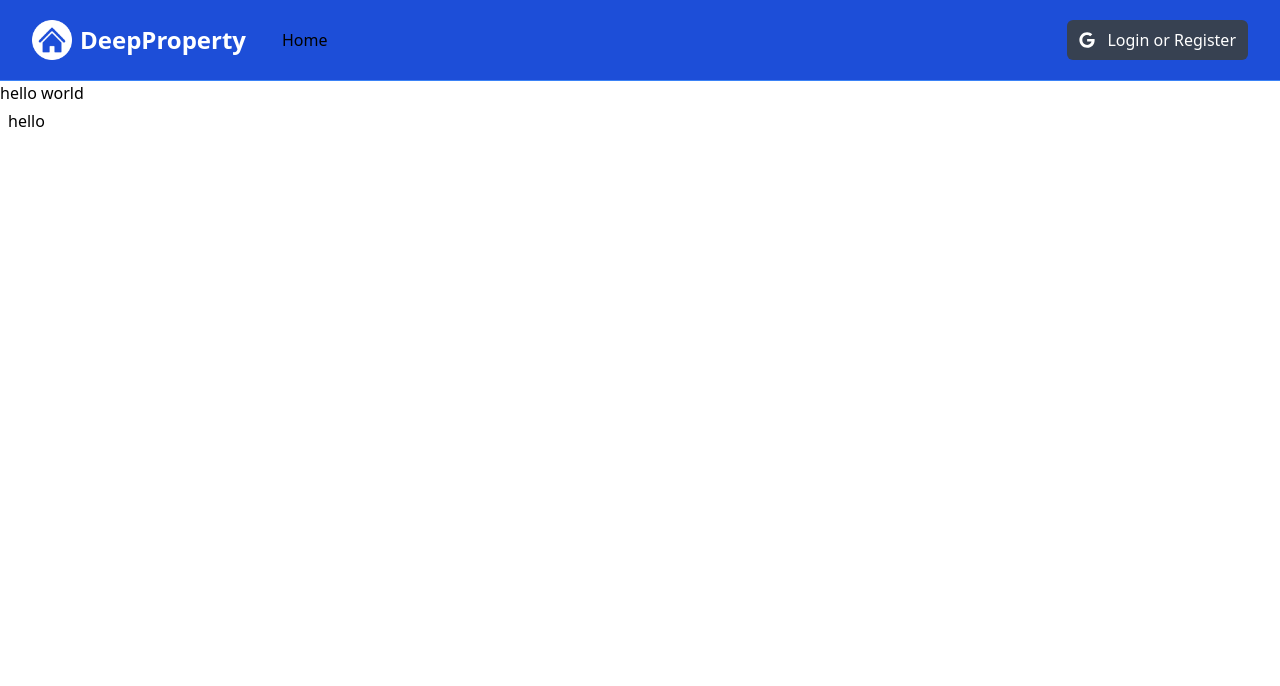
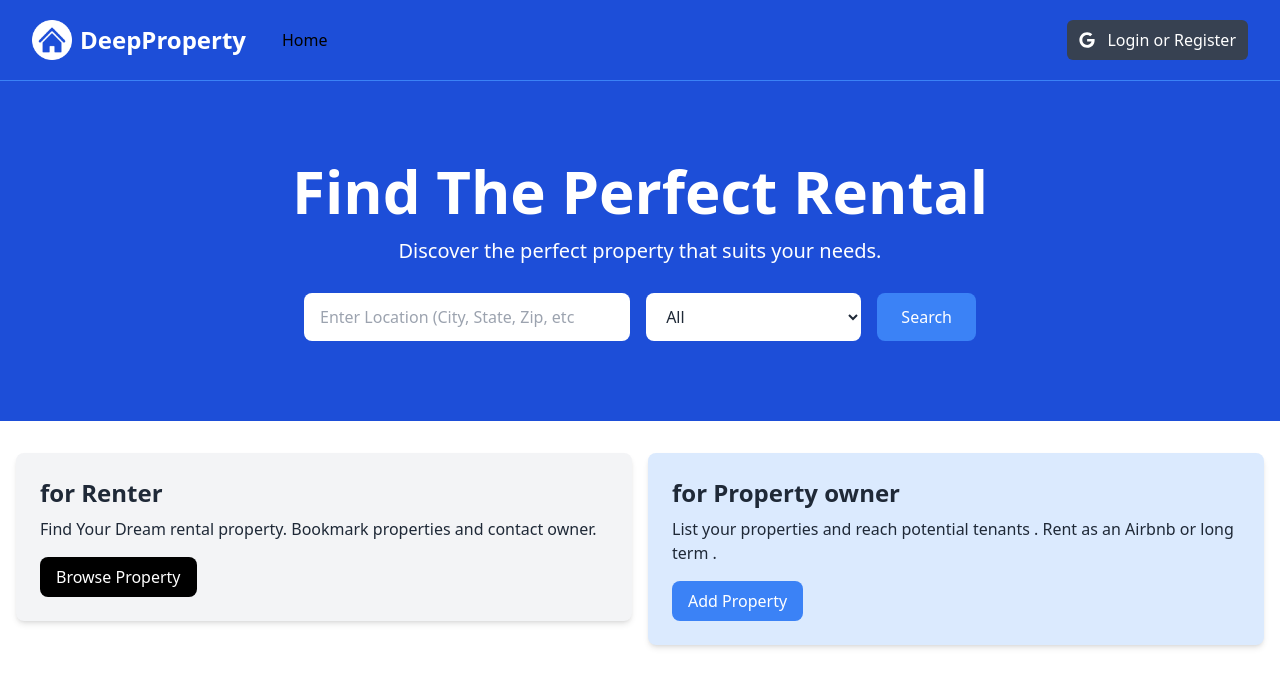
Before and after one commit to erDeep64930/deepProperty, a Next.js app: page / in a window 1280 px wide. Shown: the top 686 px of the page. Built offline with nearby package versions, Linux system fonts and the light colour scheme.

Commit message:
reusable components has been made

```diff
--- a/app/layout.jsx
+++ b/app/layout.jsx
@@ -1,5 +1,6 @@
 
 import "@/assets/styles/global.css"
+
 import Navbar from "@/components/Navbar"
 
 
@@ -13,6 +14,7 @@
         <body lang='en'>
             <Navbar />
         <main>
+
             {children}
         </main>
         </body>
--- a/app/page.jsx
+++ b/app/page.jsx
@@ -1,10 +1,12 @@
+import Hero from '@/components/Hero'
+import InfoBoxes from '@/components/InfoBoxes'
 import React from 'react'
 
 const HomePage = () => {
   return (
    <div>
-    hello world
-    <h1 className="px-2 py-1">hello</h1>
+   <Hero />
+   <InfoBoxes />
    </div>
   )
 }
--- /dev/null
+++ b/components/Hero.jsx
@@ -0,0 +1,63 @@
+import React from 'react'
+
+const Hero = () => {
+  return (
+    <div>
+
+<section className="bg-blue-700 py-20 mb-4">
+      <div
+        className="max-w-7xl mx-auto px-4 sm:px-6 lg:px-8 flex flex-col items-center"
+      >
+        <div className="text-center">
+          <h1
+            className="text-4xl font-extrabold text-white sm:text-5xl md:text-6xl"
+          >
+            Find The Perfect Rental
+          </h1>
+          <p className="my-4 text-xl text-white">
+            Discover the perfect property that suits your needs.
+          </p>
+        </div>
+        <form
+          className="mt-3 mx-auto max-w-2xl w-full flex flex-col md:flex-row items-center"
+        >
+          <div className="w-full md:w-3/5 md:pr-2 mb-4 md:mb-0">
+            <label htmlFor="location" className="sr-only">Location</label>
+            <input
+              type="text"
+              id="location"
+              placeholder="Enter Location (City, State, Zip, etc"
+              className="w-full px-4 py-3 rounded-lg bg-white text-gray-800 focus:outline-none focus:ring focus:ring-blue-500"
+            />
+          </div>
+          <div className="w-full md:w-2/5 md:pl-2">
+            <label htmlFor="property-type" className="sr-only">Property Type</label>
+            <select
+              id="property-type"
+              className="w-full px-4 py-3 rounded-lg bg-white text-gray-800 focus:outline-none focus:ring focus:ring-blue-500"
+            >
+              <option value="All">All</option>
+              <option value="Apartment">Apartment</option>
+              <option value="Studio">Studio</option>
+              <option value="Condo">Condo</option>
+              <option value="House">House</option>
+              <option value="Cabin Or Cottage">Cabin or Cottage</option>
+              <option value="Loft">Loft</option>
+              <option value="Room">Room</option>
+              <option value="Other">Other</option>
+            </select>
+          </div>
+          <button
+            type="submit"
+            className="md:ml-4 mt-4 md:mt-0 w-full md:w-auto px-6 py-3 rounded-lg bg-blue-500 text-white hover:bg-blue-600 focus:outline-none focus:ring focus:ring-blue-500"
+          >
+            Search
+          </button>
+        </form>
+      </div>
+    </section>
+    </div>
+  )
+}
+
+export default Hero
--- /dev/null
+++ b/components/InfoBox.jsx
@@ -0,0 +1,27 @@
+import Link from "next/link";
+import React from "react";
+
+const InfoBox = ({
+  heading,
+  backgroundColor = "bg-gray-100",
+  textColor = "text-gray-800",
+  buttonInfo,
+  children,
+}) => {
+  return (
+    <div>
+      <div className={`${backgroundColor} p-6 rounded-lg shadow-md`}>
+        <h2 className={`text-2xl font-bold ${textColor}`}>{heading}</h2>
+        <p className={`mt-2 mb-4 ${textColor}`}>{children}</p>
+        <Link
+          href={buttonInfo.link}
+          className={`inline-block bg-black text-white rounded-lg px-4 py-2 hover:opacity-80 hover:bg-gray-700 ${buttonInfo.backgroundColor}`}
+        >
+          {buttonInfo.text}
+        </Link>
+      </div>
+    </div>
+  );
+};
+
+export default InfoBox;
--- /dev/null
+++ b/components/InfoBoxes.jsx
@@ -0,0 +1,41 @@
+import Link from "next/link";
+import React from "react";
+import InfoBox from "./InfoBox";
+
+const InfoBoxes = () => {
+  return (
+    <section>
+      <div className="container-xl lg:container m-auto">
+        <div className="grid grid-cols-1 md:grid-cols-2 gap-4 p-4 rounded-lg">
+          <InfoBox
+            heading="for Renter"
+            backgroundColor="bg-gray-100"
+            buttonInfo={{
+              text: "Browse Property",
+              link: "/properties",
+              backgroundColor: "bg-black",
+            }}
+          >
+            Find Your Dream rental property. Bookmark properties and contact
+            owner.
+          </InfoBox>
+          {/* 2nd infobox */}
+          <InfoBox
+            heading="for Property owner"
+            backgroundColor="bg-blue-100"
+            buttonInfo={{
+              text: "Add Property",
+              link: "/properties/add",
+              backgroundColor: "bg-blue-500",
+            }}
+          >
+            List your properties and reach potential tenants . Rent as an Airbnb
+            or long term .
+          </InfoBox>
+        </div>
+      </div>
+    </section>
+  );
+};
+
+export default InfoBoxes;
```
Also changed, not shown: 2 other files (tests, documents, lock files or other folders).
